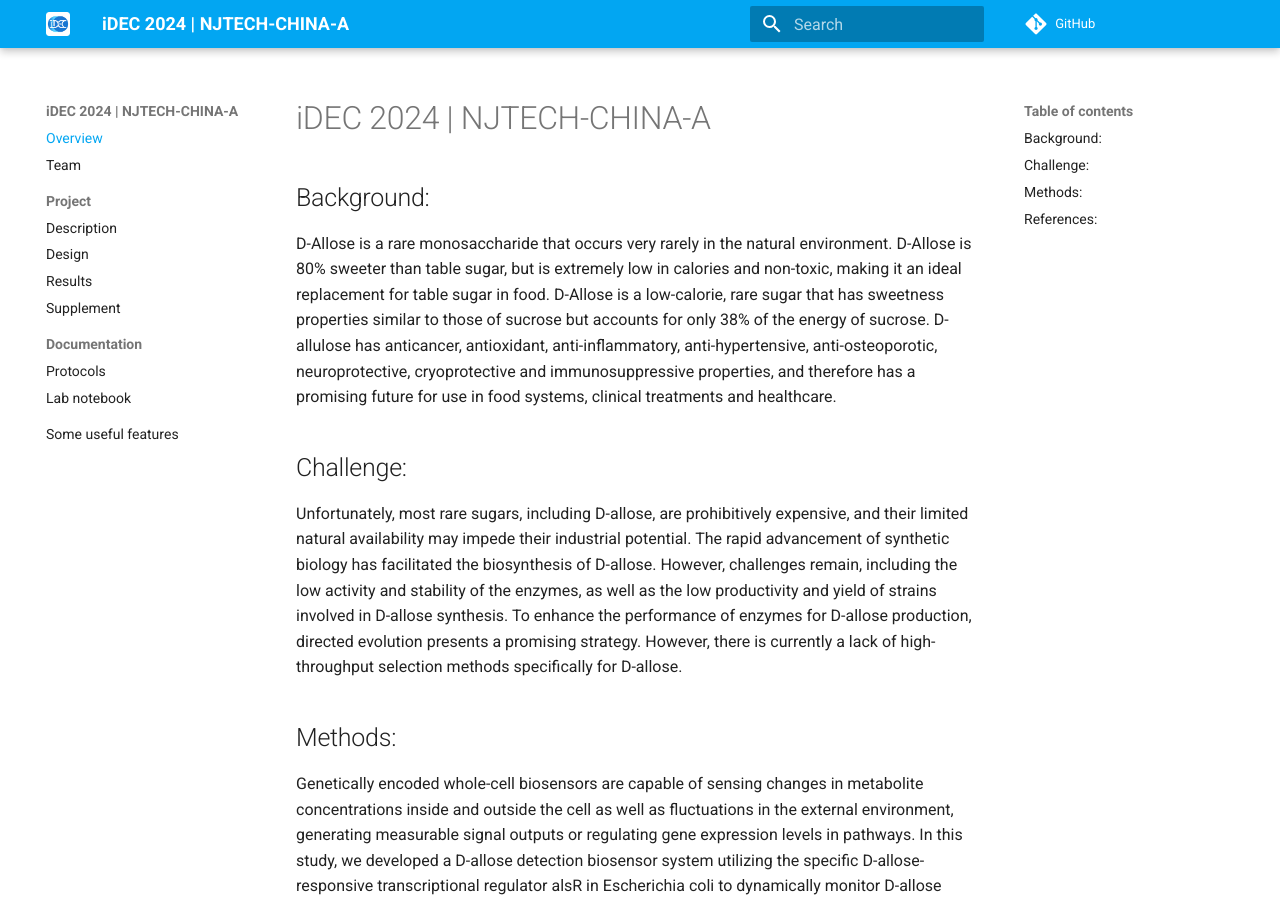
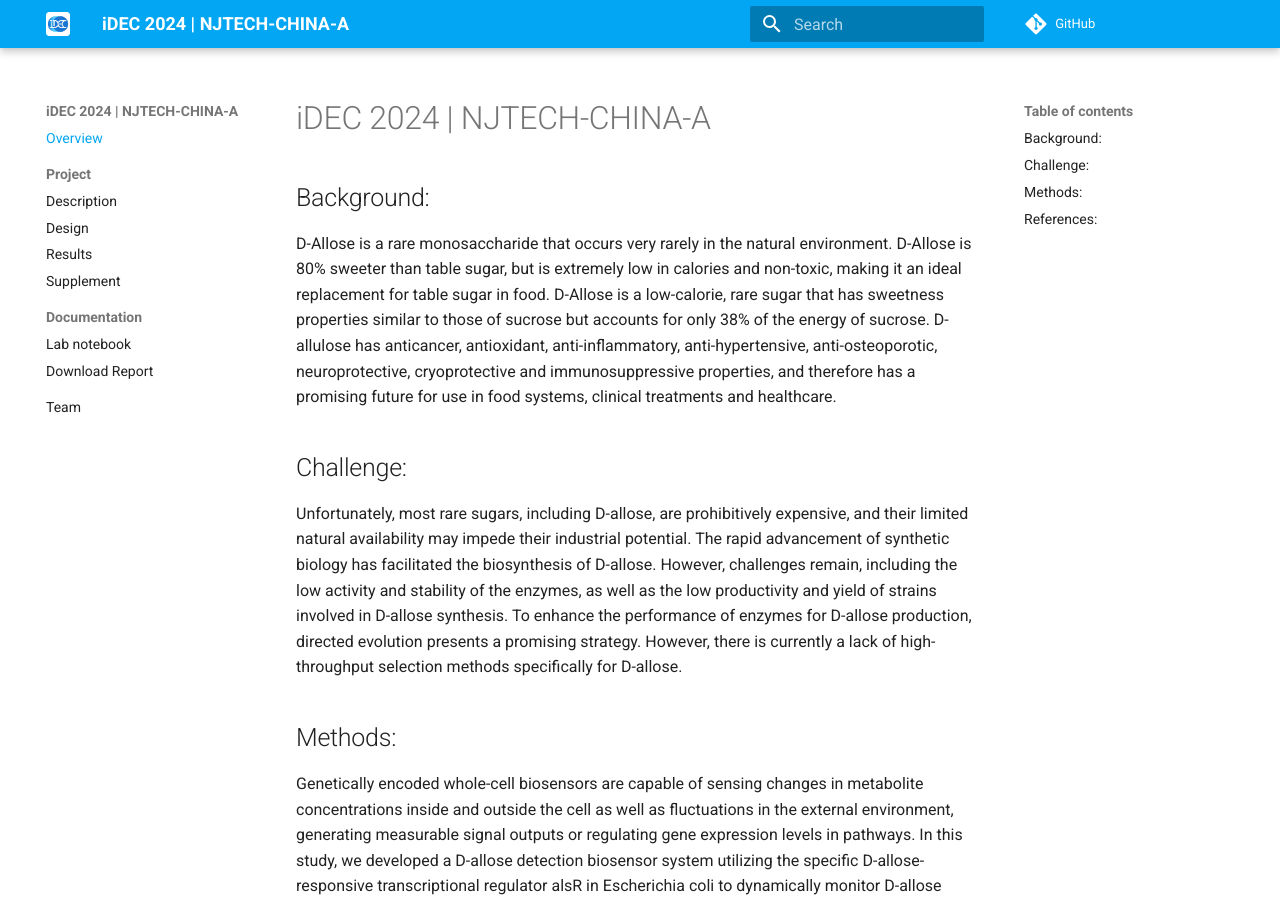
Before and after one commit to idec-teams/2024_NJTECH-CHINA-A, an MkDocs documentation site: the page built from docs/index.md, in a window 1280 px wide and 900 px high. Built offline with MkDocs 1.6.1 and Material for MkDocs 9.7.7, drawn with Linux system fonts in a browser that asks for light colours; comment, search, counter and statistics services are not loaded.

Commit message:
Update mkdocs.yml

```diff
--- a/mkdocs.yml
+++ b/mkdocs.yml
@@ -40,13 +40,12 @@ copyright: Copyright &copy; 2024 iDEC. CC-BY-4.0 | The International Directed Ev
 
 nav:
   - Overview: index.md
-  - Team: team.md
   - Project:
       - Description: project/description.md
       - Design: project/design.md
       - Results: project/results.md
       - Supplement: project/supplement.md
   - Documentation:
-      - Protocols: documentation/protocols.md
       - Lab notebook: documentation/notebook.md
-  - Some useful features: useful_features.md
+      - Download Report: documentation/report.md
+  - Team: team.md
```
